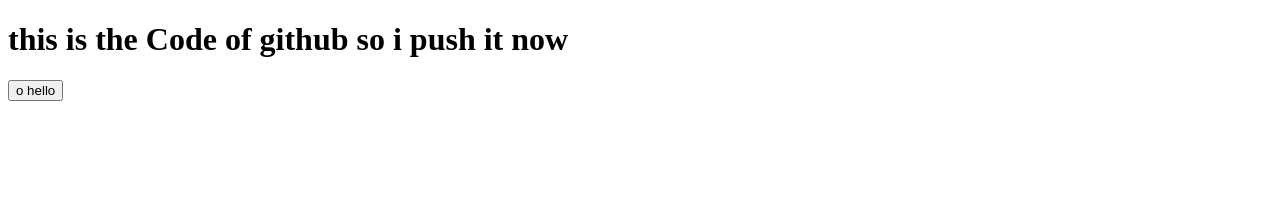
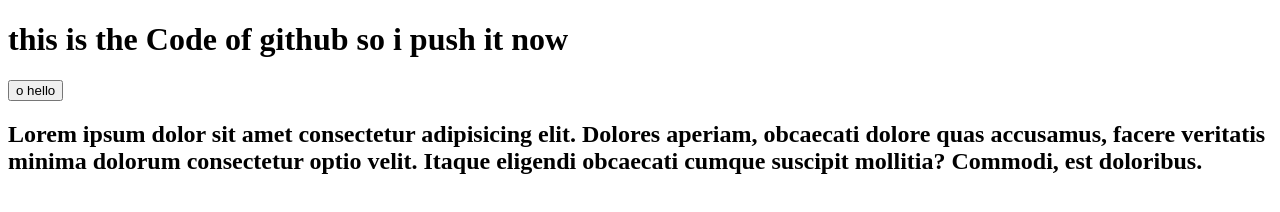
Before and after one commit to abdulfatah210/Aftab-Ali-123, a plain HTML site: page index.html in a window 1280 px wide. Drawn offline with Linux system fonts and the light colour scheme.

Commit message:
first comment

```diff
--- a/index.html
+++ b/index.html
@@ -12,5 +12,8 @@
     <button>
         o hello
     </button>
+    <h2>
+        Lorem ipsum dolor sit amet consectetur adipisicing elit. Dolores aperiam, obcaecati dolore quas accusamus, facere veritatis minima dolorum consectetur optio velit. Itaque eligendi obcaecati cumque suscipit mollitia? Commodi, est doloribus.
+    </h2>
 </body>
 </html>
```
